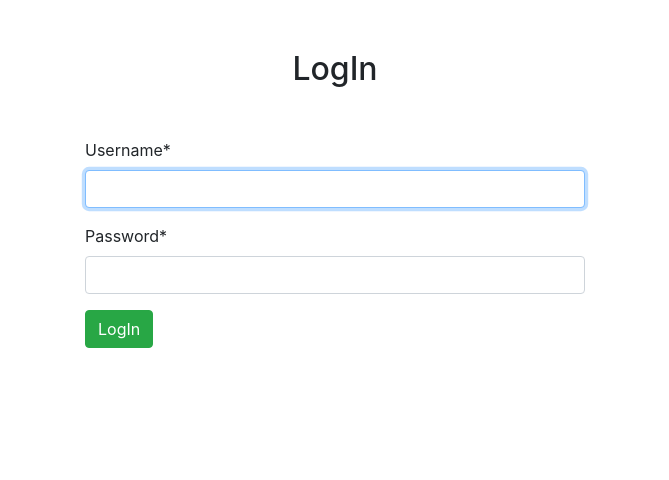
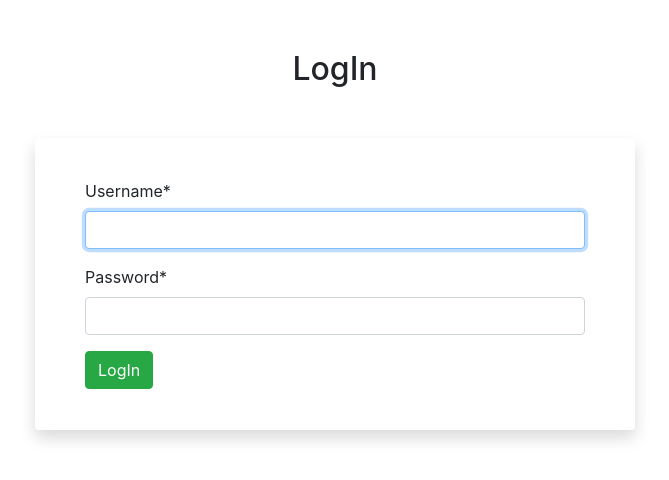
Before and after one commit to Jordan-Rob/django-news, a Django app: page /users/login/ in a window 1280 px wide. Shown: the part 56-536 px from the top of the page, without its empty margins (305-974 px from the left). Run offline with Django 3.2, Linux system fonts and the light colour scheme; some libraries are stand-ins or nearby versions.

Commit message:
styled login and signup forms

```diff
--- a/templates/registration/login.html
+++ b/templates/registration/login.html
@@ -1,8 +1,18 @@
 {% extends 'base.html' %} {% load crispy_forms_tags %} {% block title %} Log In
 {% endblock title %} {% block content %}
 <h2 style="margin: 50px 0 50px 0; text-align:center;">LogIn</h2>
-<form style="width:500px; margin:auto;" action="" method="post">
-  {% csrf_token %} {{ form|crispy }}
-  <button class="btn btn-success ml-􀇑" type="submit">LogIn</button>
-</form>
+<div
+  style="width: 600px; margin:auto;"
+  class="shadow p-3 mb-5 bg-white rounded"
+>
+  <form
+    style="width:500px; margin:auto; padding:25px 0 25px 0;"
+    action=""
+    method="post"
+  >
+    {% csrf_token %} {{ form|crispy }}
+    <button class="btn btn-success ml-􀇑" type="submit">LogIn</button>
+  </form>
+</div>
+
 {% endblock content %}
```
